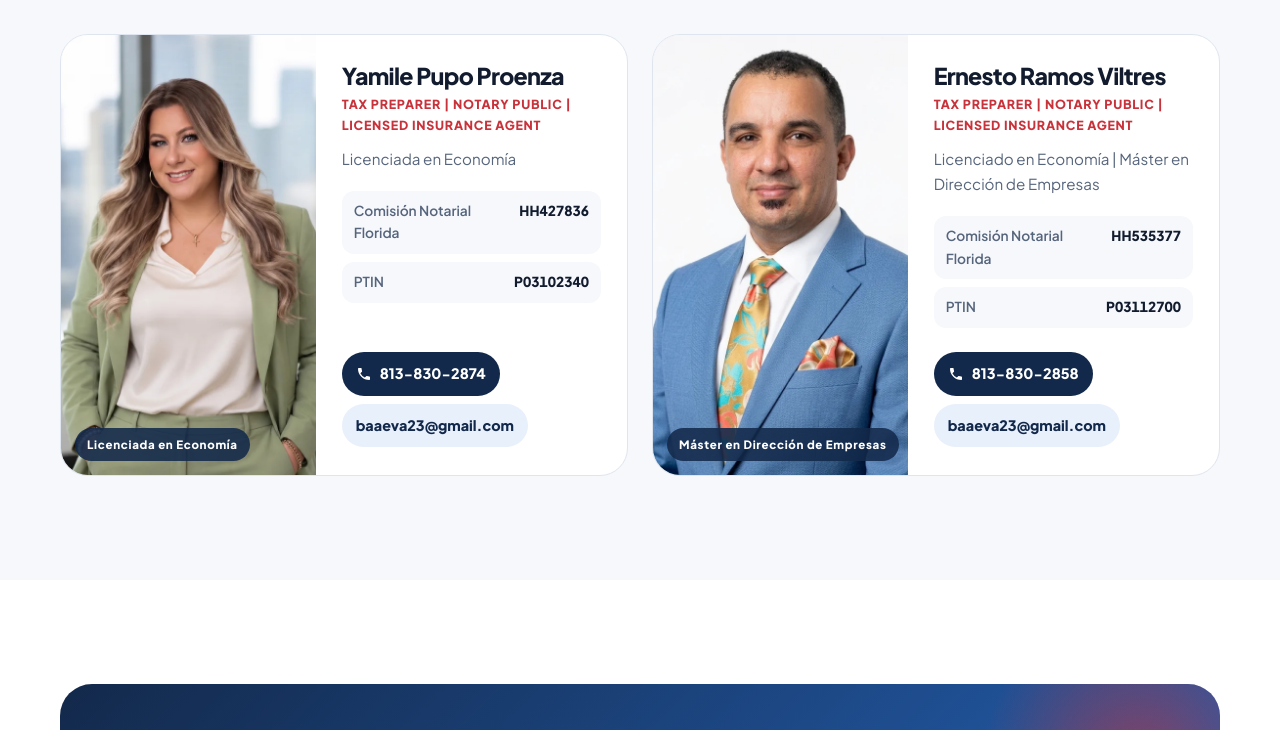
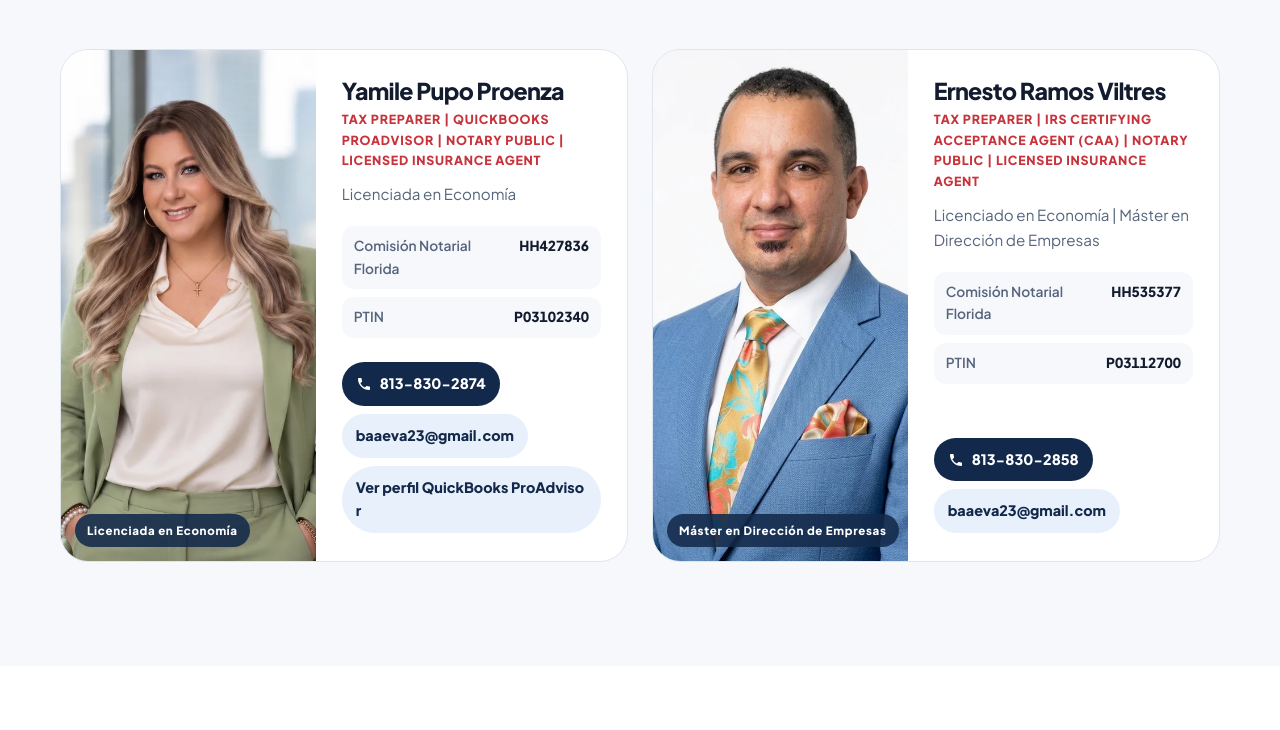
Before and after one commit to baaevainsurance-blip/baaeva-hispanic-family-documents, a plain HTML site: page index.html in a window 1280 px wide. Shown: the part 2794-3524 px from the top of the page. Drawn offline with Linux system fonts and the light colour scheme.

Commit message:
Add ProAdvisor profile link and CAA credential for Ernesto

```diff
--- a/index.html
+++ b/index.html
@@ -322,7 +322,7 @@ footer.legal p{max-width:80ch}
           <li>Formas W-4, W-9, W-2 y 1099</li>
           <li>Preparadores de impuestos con PTIN activo</li>
         </ul>
-        <div class="fine"><p><b>No somos CPA.</b> Estamos registrados con el IRS como Certifying Acceptance Agents (CAA) y participamos en el Annual Filing Season Program (AFSP).</p></div>
+        <div class="fine"><p><b>No somos CPA.</b> La firma está registrada con el IRS como Certifying Acceptance Agent (CAA) a través de Ernesto Ramos Viltres, y participamos en el Annual Filing Season Program (AFSP).</p></div>
       </article>
       <article class="svc red reveal">
         <div class="ico"><svg viewBox="0 0 24 24"><path d="M3 21l3-1 11-11-2-2L4 18z"/><path d="M14 6l2 2M13 21h8"/></svg></div>
@@ -393,7 +393,7 @@ footer.legal p{max-width:80ch}
         <div class="pic"><img src="img/yamile-2026.webp" alt="Yamile Pupo Proenza" width="720" height="900"><span class="badge">Licenciada en Economía</span></div>
         <div class="body">
           <h3>Yamile Pupo Proenza</h3>
-          <p class="role">Tax Preparer | Notary Public | Licensed Insurance Agent</p>
+          <p class="role">Tax Preparer | QuickBooks ProAdvisor | Notary Public | Licensed Insurance Agent</p>
           <p class="deg">Licenciada en Economía</p>
           <dl>
             <div><dt>Comisión Notarial Florida</dt><dd>HH427836</dd></div>
@@ -402,6 +402,7 @@ footer.legal p{max-width:80ch}
           <div class="links">
             <a href="tel:8138302874"><svg viewBox="0 0 24 24" aria-hidden="true"><path d="M6.6 10.8a15.1 15.1 0 0 0 6.6 6.6l2.2-2.2c.3-.3.7-.4 1-.2 1.1.4 2.3.6 3.6.6.6 0 1 .4 1 1V20c0 .6-.4 1-1 1A17 17 0 0 1 3 4c0-.6.4-1 1-1h3.5c.6 0 1 .4 1 1 0 1.3.2 2.5.6 3.6.1.3 0 .7-.2 1z"/></svg>813-830-2874</a>
             <a class="mail" href="mailto:baaeva23@gmail.com">baaeva23@gmail.com</a>
+            <a class="mail" href="https://proadvisor.intuit.com/app/accountant/search?searchId=yamile-pupo-proenza" target="_blank" rel="noopener">Ver perfil QuickBooks ProAdvisor</a>
           </div>
         </div>
       </article>
@@ -409,7 +410,7 @@ footer.legal p{max-width:80ch}
         <div class="pic"><img src="img/ernesto-2026.webp" alt="Ernesto Ramos Viltres" width="720" height="900"><span class="badge">Máster en Dirección de Empresas</span></div>
         <div class="body">
           <h3>Ernesto Ramos Viltres</h3>
-          <p class="role">Tax Preparer | Notary Public | Licensed Insurance Agent</p>
+          <p class="role">Tax Preparer | IRS Certifying Acceptance Agent (CAA) | Notary Public | Licensed Insurance Agent</p>
           <p class="deg">Licenciado en Economía | Máster en Dirección de Empresas</p>
           <dl>
             <div><dt>Comisión Notarial Florida</dt><dd>HH535377</dd></div>
```
